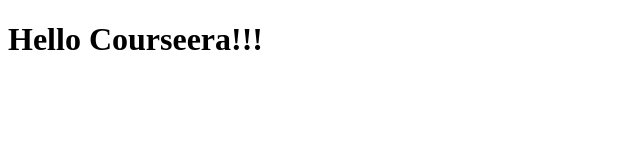
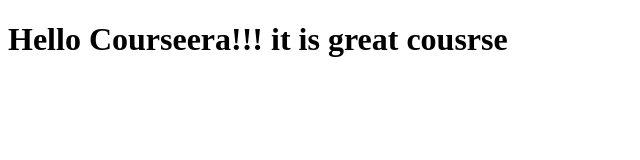
Before and after one commit to patilpratiksha29/coursera-test, a plain HTML site: page site/index.html in a window 1280 px wide. Shown: the whole page, without its empty margins (0-640 px from the left). Drawn offline with Linux system fonts and the light colour scheme.

Commit message:
new modified

```diff
--- a/site/index.html
+++ b/site/index.html
@@ -4,6 +4,6 @@
 	<title>Hello Courseera!!!</title>
 </head>
 <body>
-<h1>Hello Courseera!!!</h1>
+<h1>Hello Courseera!!! it is great cousrse</h1>
 </body>
 </html>
```
